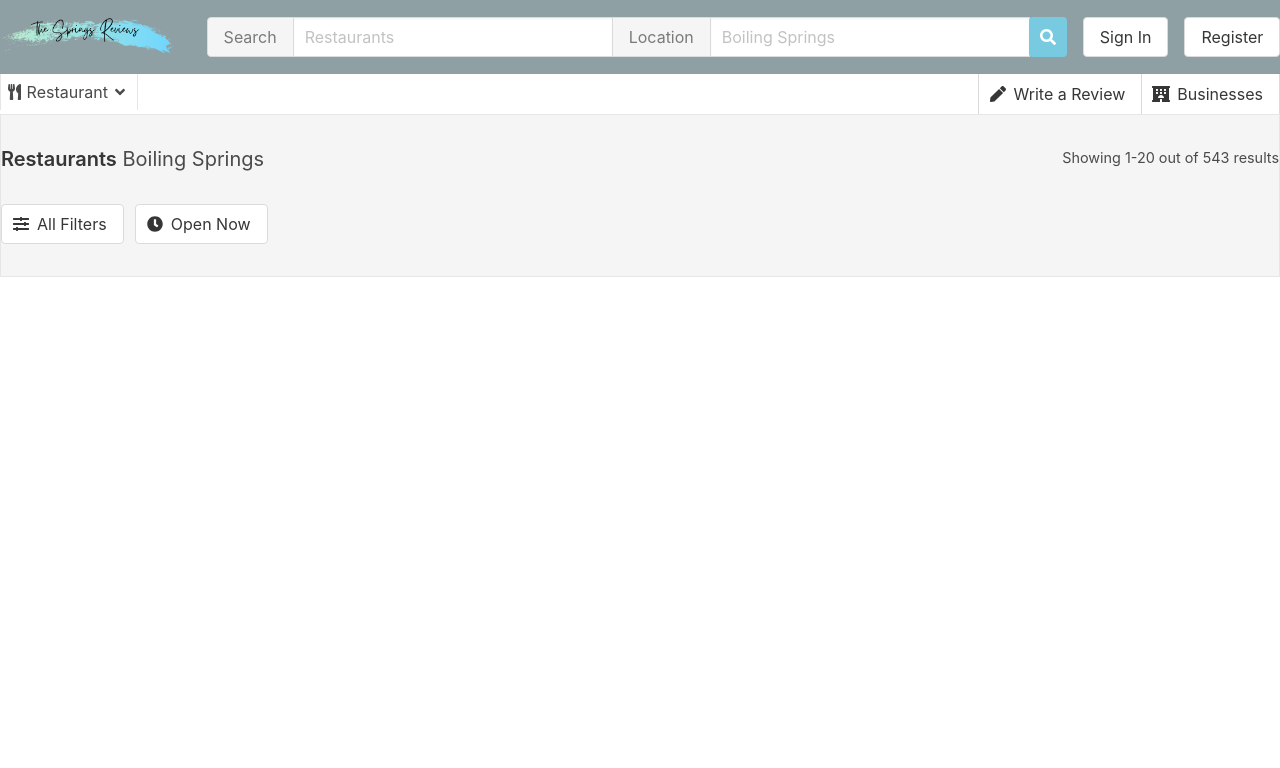
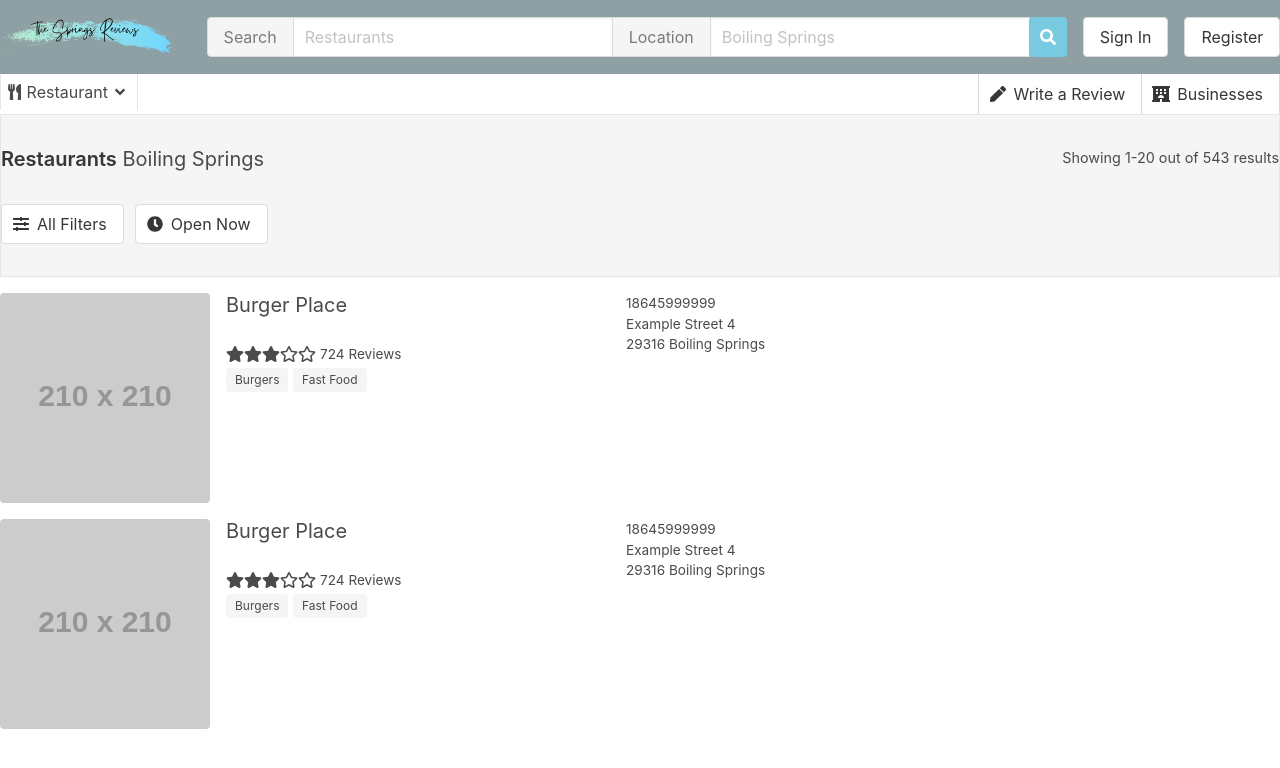
Before and after one commit to Trav-Smith/yelp-frontend, a React (Create React App) app: page /search in a window 1280 px wide. Shown: the top 768 px of the page. Built offline with nearby package versions, Linux system fonts and the light colour scheme.

Commit message:
search resulsts

```diff
--- a/package.json
+++ b/package.json
@@ -10,6 +10,7 @@
     "bulma": "^0.9.4",
     "react": "^18.2.0",
     "react-dom": "^18.2.0",
+    "react-rating": "^2.0.5",
     "react-router-dom": "^6.4.3",
     "react-scripts": "5.0.1",
     "web-vitals": "^2.1.4"
--- /dev/null
+++ b/src/BusinessRating/BusinessRating.js
@@ -0,0 +1,18 @@
+import React from 'react';
+import styles from './BusinessRating.module.css';
+import Rating from 'react-rating';
+
+export function BusinessRating() {
+    return (
+        <div className={styles.rating}>
+            <Rating
+                emptySymbol="far fa-star"
+                fullSymbol="fas fa-star"
+                fractions={2}
+                readonly
+                initialRating={3}
+            />
+            <p>724 Reviews</p>
+        </div>
+    );
+}
--- /dev/null
+++ b/src/BusinessRating/BusinessRating.module.css
@@ -0,0 +1,12 @@
+.rating {
+    display: flex;
+    align-items: center;
+}
+
+.rating>* {
+    margin-right: 4px;
+}
+
+.rating p {
+    font-size: .85rem;
+}
--- a/src/Search/Search.js
+++ b/src/Search/Search.js
@@ -1,6 +1,7 @@
 import React from 'react';
 import { NavBar } from '../NavBar/NavBar';
 import { SubNav } from '../NavBar/SubNav/SubNav';
+import { SearchResults } from './SearchResults/SearchResults';
 import { SearchResultsSummary } from './SearchResultsSummary/SearchResultsSummary';
 
 
@@ -10,6 +11,7 @@
             <NavBar />
             <SubNav />
             <SearchResultsSummary />
+            <SearchResults />
         </div>
     );
 }
--- /dev/null
+++ b/src/Search/SearchResults/SearchResult/SearchResult.js
@@ -0,0 +1,25 @@
+import React from 'react';
+import { BusinessRating } from '../../../BusinessRating/BusinessRating';
+import styles from './SearchResult.module.css';
+
+export function SearchResult() {
+    return (
+        <div className={styles['search-result']}>
+            <img src='https://via.placeholder.com/210' alt='business' className={styles['business-image']} />
+            <div className={styles['business-info']}>
+                <h2 className="subtitle">Burger Place</h2>
+                <BusinessRating />
+                <p><span class="tag">
+                    Burgers
+                </span> <span class="tag">
+                        Fast Food
+                    </span></p>
+            </div>
+            <div className={styles['contact-info']}>
+                <p>18645999999</p>
+                <p>Example Street 4</p>
+                <p>29316 Boiling Springs</p>
+            </div>
+        </div>
+    );
+}
--- /dev/null
+++ b/src/Search/SearchResults/SearchResult/SearchResult.module.css
@@ -0,0 +1,20 @@
+.search-result {
+    display: flex;
+    max-width: 1300px;
+    width: 100%;
+}
+
+.business-image {
+    width: 210px;
+    height: 210px;
+    border-radius: 4px;
+    margin-right: 1rem;
+}
+
+.business-info {
+    min-width: 400px;
+}
+
+.contact-info p {
+    font-size: .85rem;
+}
--- /dev/null
+++ b/src/Search/SearchResults/SearchResults.js
@@ -0,0 +1,12 @@
+import React from 'react';
+import { SearchResult } from './SearchResult/SearchResult';
+import styles from './SearchResults.module.css';
+
+export function SearchResults() {
+    return (
+        <div className={styles['search-results']}>
+            <SearchResult />
+            <SearchResult />
+        </div>
+    );
+}
--- /dev/null
+++ b/src/Search/SearchResults/SearchResults.module.css
@@ -0,0 +1,9 @@
+.search-results>* {
+    margin-top: 1rem;
+}
+
+.search-results {
+    display: flex;
+    flex-direction: column;
+    align-items: center;
+}
```
Also changed, not shown: 1 other file (tests, documents, lock files or other folders).
